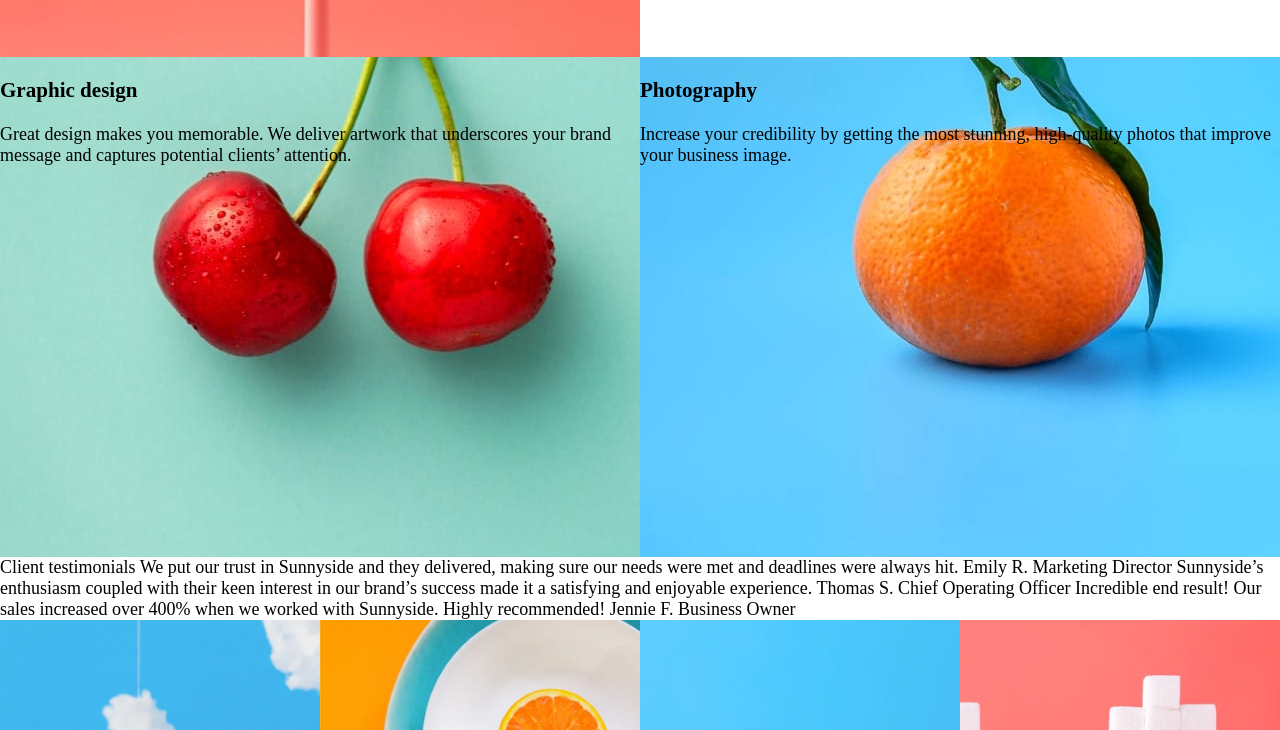
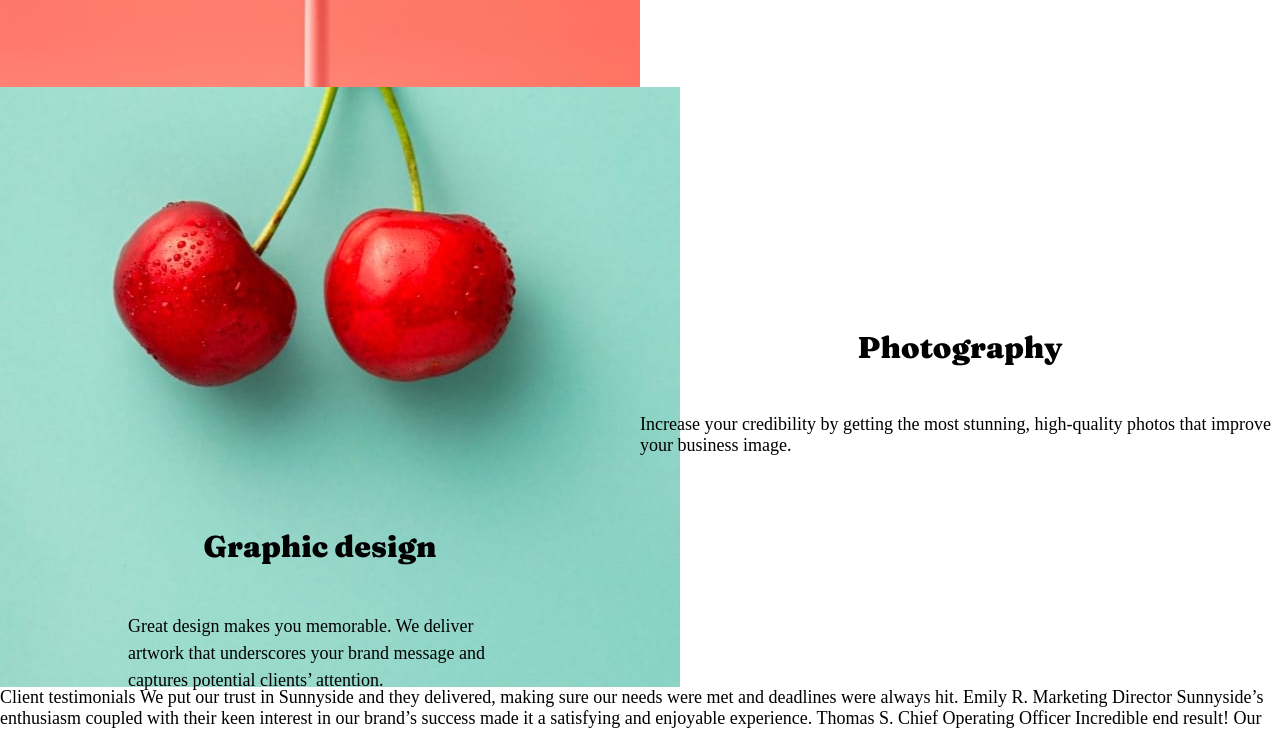
Before and after one commit to RafaelLozano/Sunnyside-agency-landing-page, a plain HTML site: page src/index.html in a window 1280 px wide. Shown: the part 1510-2240 px from the top of the page. Drawn offline with Linux system fonts and the light colour scheme.

Commit message:
add some img instead using backgroundImage

```diff
--- a/src/index.css
+++ b/src/index.css
@@ -6,26 +6,48 @@ header{
     display: flex;
     align-items: center;
     flex-direction: column;
+    padding-top: 30px;
     background-image: url('https://github.com/RafaelLozano/Sunnyside-agency-landing-page/blob/main/src/images/desktop/image-header.jpg?raw=true');
     background-repeat: no-repeat;
     background-position: 0% 75%;
     background-size: cover;
     height: 500px;
 }
+nav a{
+    color:hsl(0, 0%, 100%);
+    text-decoration: none;
+    margin: 0 15px;
+}
+.a__button{
+    background-color: hsl(0, 0%, 100%);
+    color: hsl(212, 27%, 19%);
+    padding: 10px 20px;
+    border-radius: 20PX;
+    font-weight: bold;
+}
+.a__button:hover{
+    color:hsl(0, 0%, 100%) ;
+    background-color: hsla(0, 0%, 100%, 0.20) ;
+}
 h1{
     font-family: Fraunces;
     font-size: 60px;
     letter-spacing: 10px;
-
     font-weight: 700;
     color: hsl(0, 0%, 100%);
-    margin: 0;
+    margin-top: 60px;
     text-align: center;
 }
 h2{
     font-family: Fraunces;
     font-weight: 900;
     font-size: 50px;
+}
+h3{
+    font-family: Fraunces;
+    font-weight: 900;
+    font-size: 30px;
+
 }
 .menu__container{
     display: flex;
@@ -50,9 +72,12 @@ h2{
 .card__image{
     width: 50%;
 }
-.card__container--Graphic{
+.card__container{
+    display: flex;
+    flex-direction: column;
+    align-items:center ;
+    justify-content: center;
     width: 50%;
-    background-image: url('https://github.com/RafaelLozano/Sunnyside-agency-landing-page/blob/main/src/images/desktop/image-graphic-design.jpg?raw=true');
 }
 .card__container--Photography{
     width: 50%;
@@ -67,6 +92,25 @@ h2{
 .card__img--4x{
     width: 25%;
 }
+.card__img--back{
+    z-index: -1;
+
+}
+.card__info--float{
+    display: flex;
+    height: 100%;
+    width: 30%;
+    flex-direction: column;
+    justify-content: flex-end;
+    align-items:center ;
+    position: absolute;
+    padding-bottom: 150px;
+
+}
+.card__info--float p{
+    line-height: 1.5;
+
+}
 footer{
     margin: 0px;
     padding: 0px;
--- a/src/index.html
+++ b/src/index.html
@@ -30,7 +30,7 @@
         <a href="">About</a>
         <a href="">Services</a>
         <a href="">Projects</a>
-        <a href="">Contact</a>
+        <a class="a__button" href="">CONTACT</a>
       </nav>
     </div>
 
@@ -66,11 +66,15 @@
   </section>
 
   <section class="card" >
-    <div class="card__container--Graphic">
-      <h3>Graphic design</h3>
-      <p>Great design makes you memorable. We deliver artwork that underscores your brand message and captures potential clients’ attention.</p>
+    <div class="card__container" >
+      <img class="card__img--back" src="https://github.com/RafaelLozano/Sunnyside-agency-landing-page/blob/main/src/images/desktop/image-graphic-design.jpg?raw=true" alt="">
+
+      <div class="card__info--float">
+        <h3>Graphic design</h3>
+        <p>Great design makes you memorable. We deliver artwork that underscores your brand message and captures potential clients’ attention.</p>
+      </div>
     </div>
-    <div class="card__container--Photography" ">
+    <div class="card__container" >
       <h3>Photography</h3>
       <p>Increase your credibility by getting the most stunning, high-quality photos that improve your business image.</p>
     </div>
```
